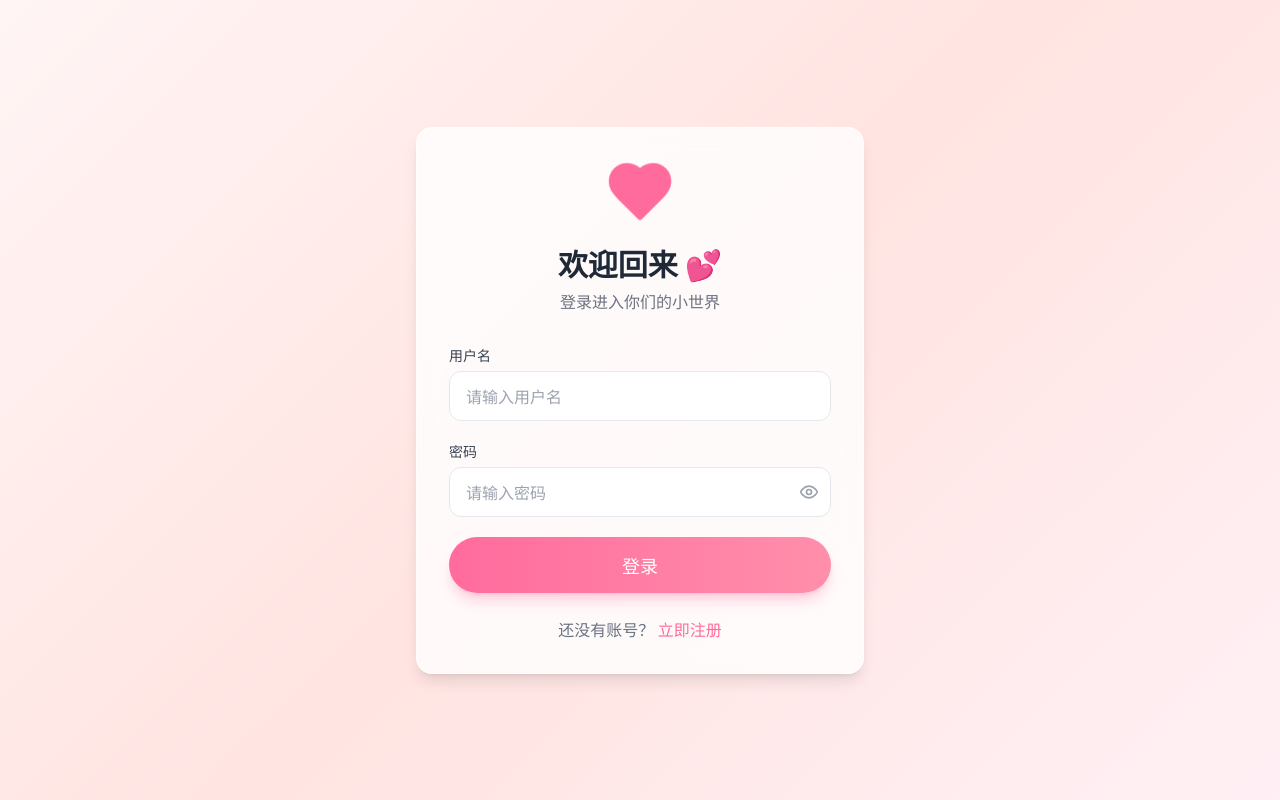
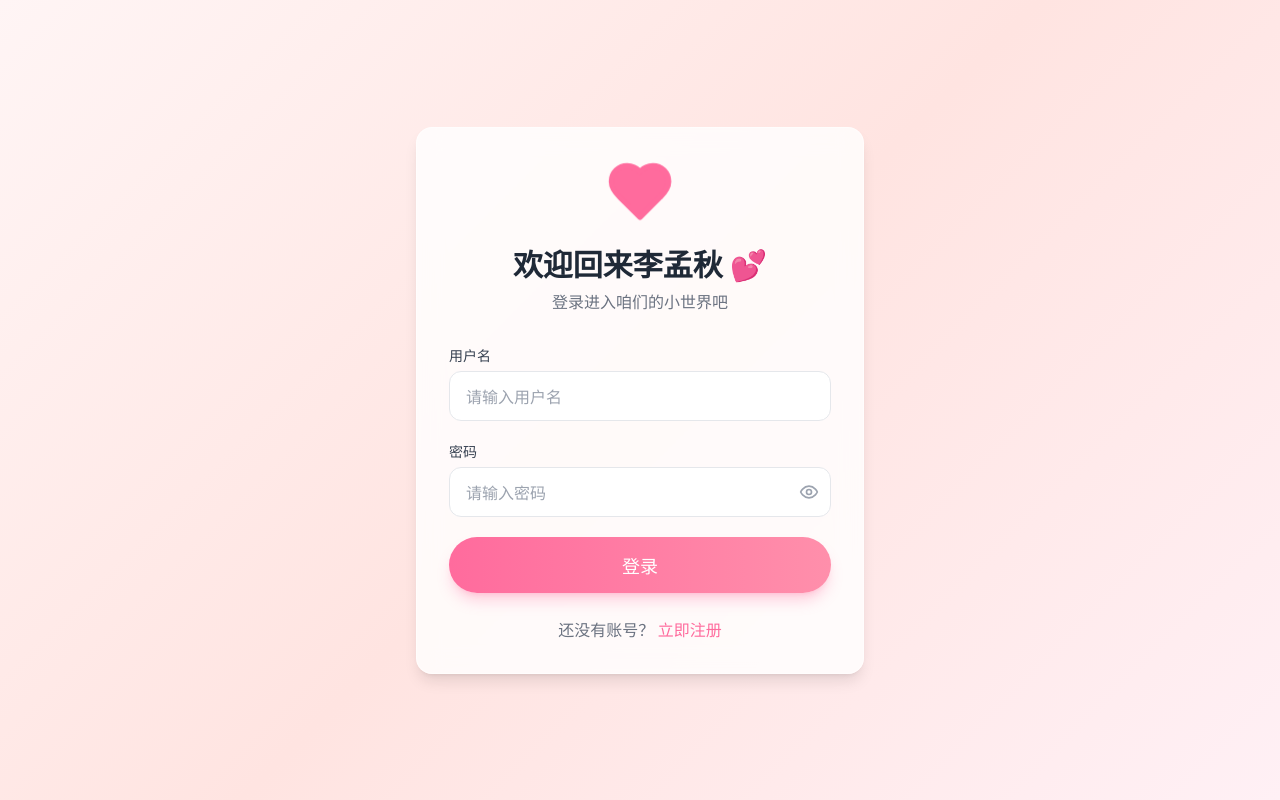
Before and after one commit to lwq1217/couple-chat-system, a React (Vite) app in the folder frontend/: page /login in a window 1280 px wide. Built offline with nearby package versions, Linux system fonts and the light colour scheme; no server answers.

Commit message:
Update LoginPage.tsx

```diff
--- a/frontend/src/pages/LoginPage.tsx
+++ b/frontend/src/pages/LoginPage.tsx
@@ -49,8 +49,8 @@ export default function LoginPage() {
           >
             <Heart className="w-16 h-16 text-love-pink mx-auto mb-4" fill="#FF6B9D" />
           </motion.div>
-          <h1 className="text-3xl font-bold text-gray-800 mb-2">欢迎回来 💕</h1>
-          <p className="text-gray-500">登录进入你们的小世界</p>
+          <h1 className="text-3xl font-bold text-gray-800 mb-2">欢迎回来李孟秋 💕</h1>
+          <p className="text-gray-500">登录进入咱们的小世界吧</p>
         </div>
 
         <form onSubmit={handleSubmit} className="space-y-5">
```
